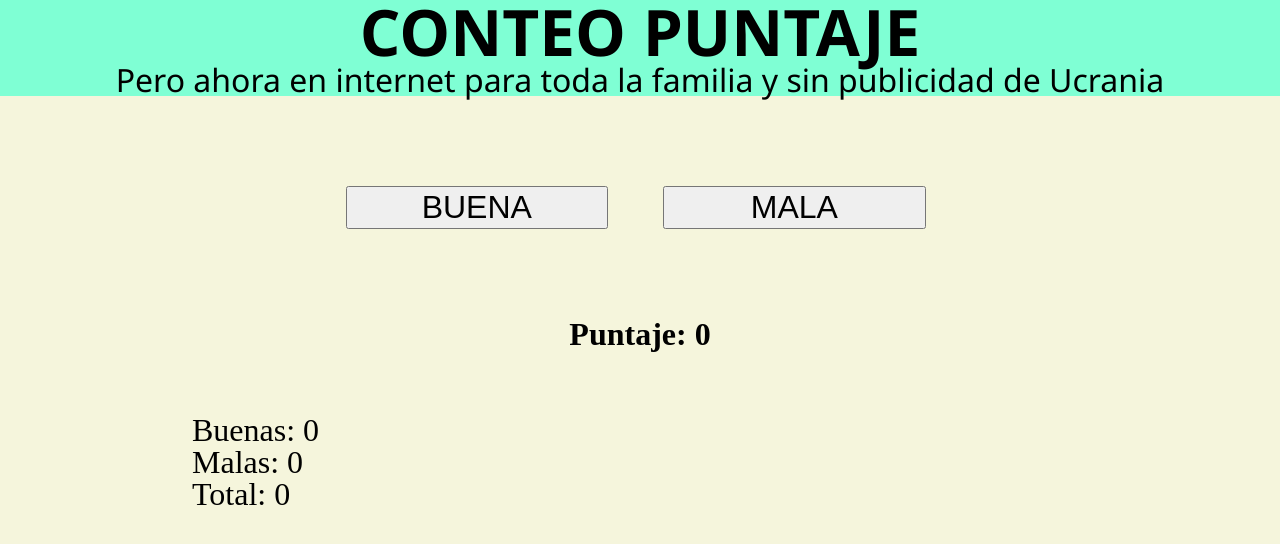
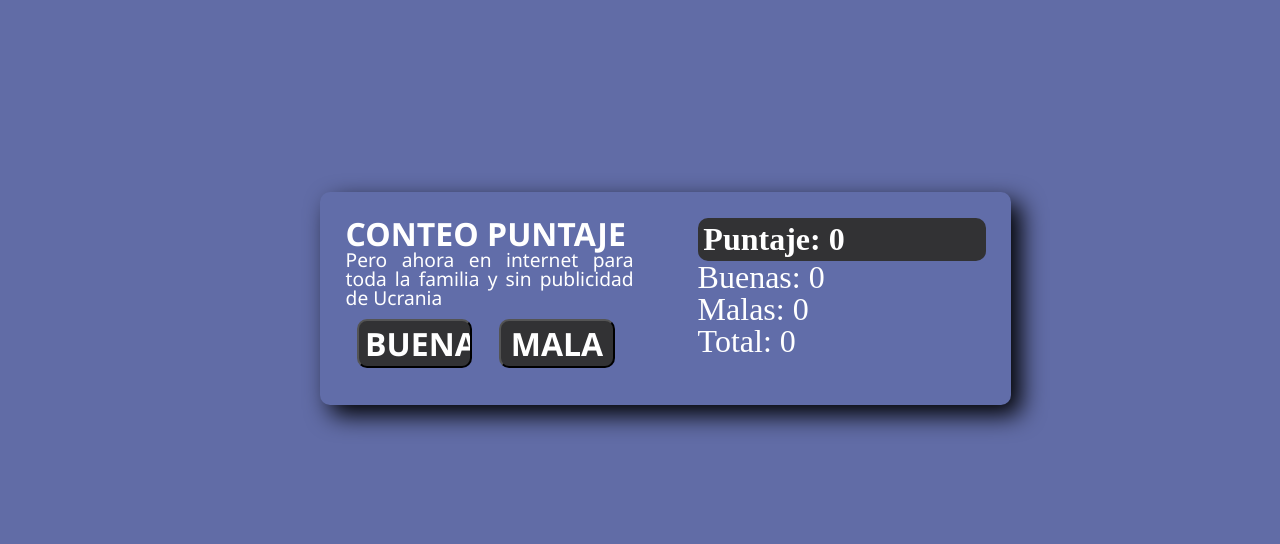
Before and after one commit to LTprograms/LTprograms.github.io, a plain HTML site: page index.html in a window 1280 px wide. Drawn offline with Linux system fonts and the light colour scheme.

Commit message:
version 2

```diff
--- a/estilos/style.css
+++ b/estilos/style.css
@@ -44,40 +44,57 @@ table {
 }
 
 /*DISEÑO PROPIO*/
+#main{
+    /*background-color: #61A979;*/
+    background-color: #616DA9;
+    width: 50%;
+    padding: 2%;
+    border-radius: 10px;
+    box-shadow: black 10px 10px 25px;
+    margin: 15% 25% ;
+    color: white;
+    float: left;
+}
+body{
+    /*background-color: #62AC7A;*/
+    background-color: #616CA6;
 
-header{
-    background-color: aquamarine;
+}
+#c1, #c2{
+    width: 45%;
+    float: left;
+    margin-right: 10%;
+}
+#c2{
+    margin-right: 0%;
 }
 h1, h2{
-    width: fit-content;
-    margin: auto;
-    font-size: 2em;
+    text-align: justify;
+    font-size: 1.2em;
     font-family: 'Segoe UI', Tahoma, Geneva, Verdana, sans-serif;
 }
 h1{
-    font-size: 4em;
+    font-size: 2em;
     font-weight: bold;
 }
-body{
-    background-color: beige;
-}
-section, aside{
-    width: 50%;
-    margin: 5% auto;
-}
 input{
-    width: 41%;
+    width: 40%;
     display: inline-block;
     font-size: 2em;
     margin: 4%;
+    border-radius: 10px;
+    font-family: 'Segoe UI', Tahoma, Geneva, Verdana, sans-serif;
+    font-weight: bold;
+    color: white;
+    background-color: #323234;
 }
 #texto{
-    width: fit-content;
-    margin: auto;
     font-size: 2em;
     font-weight: bold;
+    background-color: #323234;
+    border-radius: 10px;
+    padding: 2%;
 }
 ul{
     font-size: 2em;
-    margin-left: 15%;
 }
--- a/index.html
+++ b/index.html
@@ -8,6 +8,8 @@
     <title>Conteo Puntaje</title>
 </head>
 <body>
+    <div id="main">
+        <div id="c1">
             <header>
                 <h1>CONTEO PUNTAJE</h1>
                 <h2>Pero ahora en internet para toda la familia y sin publicidad de Ucrania</h2>
@@ -16,6 +18,8 @@
                 <input type="button" value="BUENA" id="good"/>
                 <input type="button" value="MALA" id="bad"/>
             </section>
+        </div>
+        <div id="c2">
             <aside>
                 <p id="texto">Puntaje: 0</p>
             </aside>
@@ -26,6 +30,8 @@
                     <li id="contT">Total: 0</li>
                 </ul>
             </footer>
+        </div>
+    </div>
 </body>
 <script src="./scripts/script.js"></script>
 </html>
--- a/scripts/script.js
+++ b/scripts/script.js
@@ -5,6 +5,7 @@ function subir() {
     var txt = document.getElementById("texto");
     var cbuenas = document.getElementById("contB");
     var ctotal = document.getElementById("contT");
+    if (total<100) {
         puntaje+=20;
         buenas++;
         total++;
@@ -12,10 +13,12 @@ function subir() {
         cbuenas.textContent = "Buenas: "+buenas;
         ctotal.textContent = "Total: "+total;
     }
+}
 function bajar() {
     var txt = document.getElementById("texto");
     var cmalas = document.getElementById("contM");
     var ctotal = document.getElementById("contT");
+    if (total<100) {
         puntaje-=1.125;
         txt.textContent = "Puntaje: "+puntaje;
         malas++;
@@ -24,7 +27,9 @@ function bajar() {
         ctotal.textContent = "Total: "+total;
     }
 
+}
+
+var b = document.getElementById("bad");
 var g = document.getElementById("good");
 g.onclick = subir;
-var b = document.getElementById("bad");
 b.onclick = bajar;
```
Lines whose indentation alone changed are shown as unchanged.
